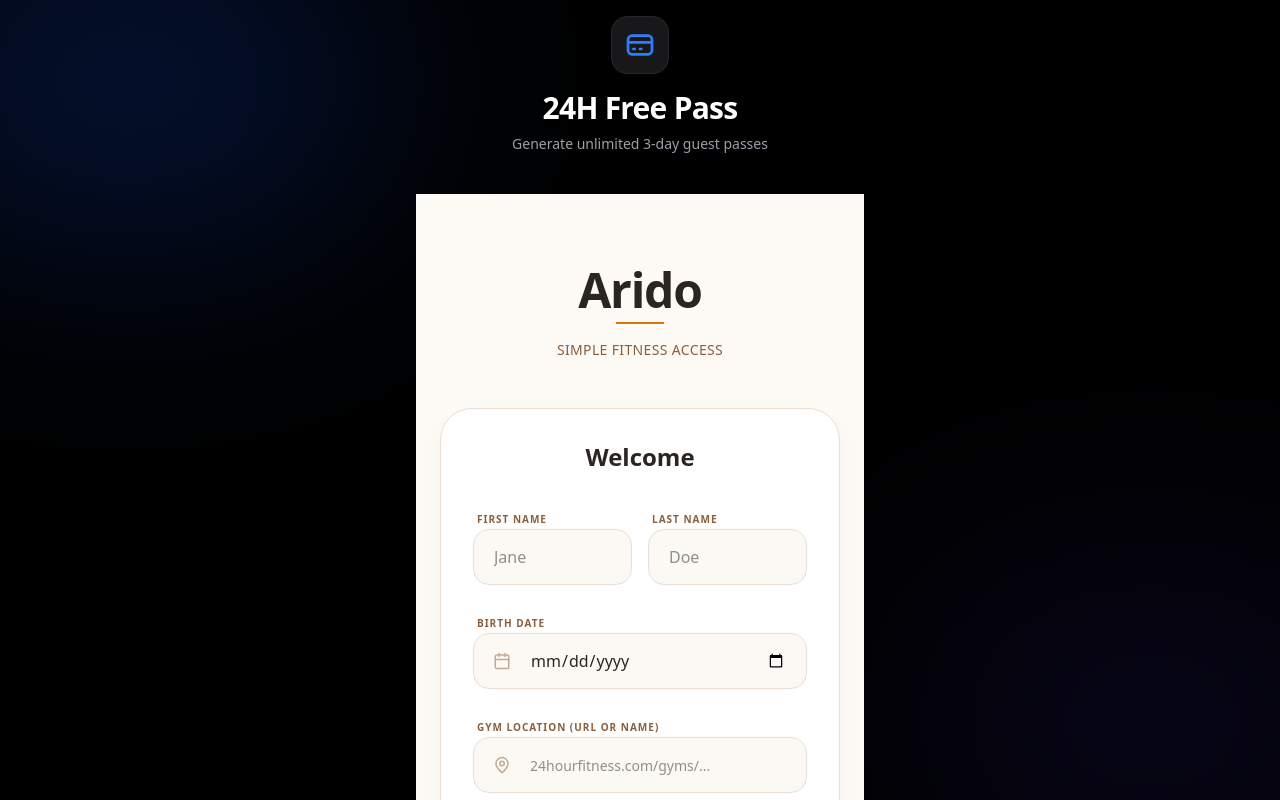
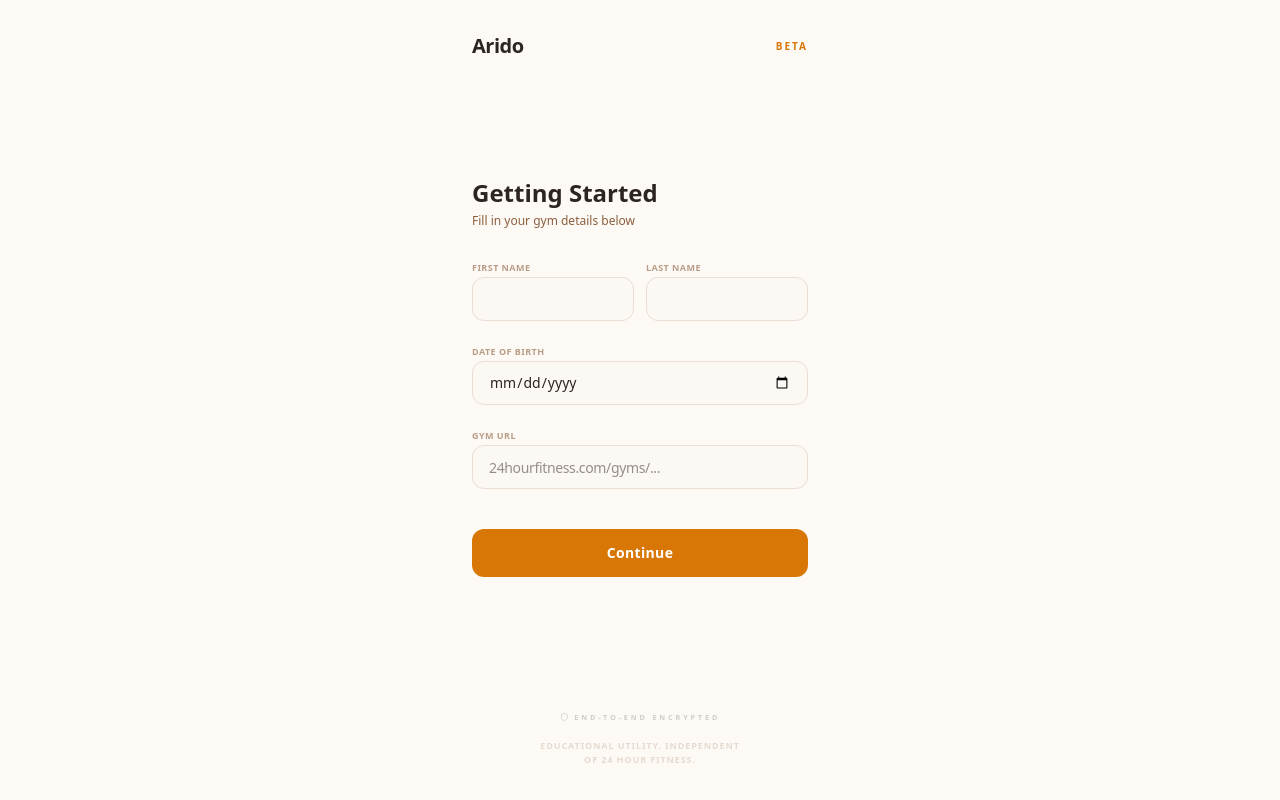
Before and after one commit to shlok-madhekar/fitness-pass-bot, a Next.js app: page / in a window 1280 px wide. Shown: the top 800 px of the page. Built offline with nearby package versions, Linux system fonts and the light colour scheme.

Commit message:
Arido Final: Professional sizing, rustic branding, and refined light-mode aesthetic

```diff
--- a/src/app/page.tsx
+++ b/src/app/page.tsx
@@ -2,45 +2,8 @@
 
 export default function Home() {
   return (
-    <main className="min-h-screen bg-black text-white selection:bg-blue-500/30 font-sans flex flex-col items-center justify-center p-4">
-
-      {/* Background Effects */}
-      <div className="fixed inset-0 z-0 pointer-events-none overflow-hidden">
-        <div className="absolute top-[-10%] left-[-10%] w-[40%] h-[40%] bg-blue-600/20 blur-[120px] rounded-full" />
-        <div className="absolute bottom-[-10%] right-[-10%] w-[40%] h-[40%] bg-indigo-600/10 blur-[120px] rounded-full" />
-      </div>
-
-      {/* Main Content */}
-      <div className="relative z-10 w-full max-w-md">
-
-        {/* Header */}
-        <div className="mb-10 text-center space-y-2">
-          <div className="inline-flex items-center justify-center p-3 bg-zinc-900 rounded-2xl border border-zinc-800 shadow-xl mb-4">
-            <svg
-              className="w-8 h-8 text-blue-500"
-              fill="none"
-              viewBox="0 0 24 24"
-              stroke="currentColor"
-            >
-              <path strokeLinecap="round" strokeLinejoin="round" strokeWidth={2} d="M3 10h18M7 15h1m4 0h1m-7 4h12a3 3 0 003-3V8a3 3 0 00-3-3H6a3 3 0 00-3 3v8a3 3 0 003 3z" />
-            </svg>
-          </div>
-          <h1 className="text-3xl font-bold tracking-tight text-white drop-shadow-sm">
-            24H Free Pass
-          </h1>
-          <p className="text-zinc-400 text-sm">
-            Generate unlimited 3-day guest passes
-          </p>
-        </div>
-
-        <PassManager />
-
-        {/* Footer */}
-        <div className="mt-12 text-center text-xs text-zinc-600 flex flex-col gap-1">
-          <p>For educational purposes only.</p>
-          <p>Not affiliated with 24 Hour Fitness.</p>
-        </div>
-      </div>
+    <main className="min-h-screen bg-[#fdfaf6] selection:bg-orange-200">
+      <PassManager />
     </main>
   );
 }
--- a/src/components/PassManager.tsx
+++ b/src/components/PassManager.tsx
@@ -12,8 +12,8 @@
     Ticket,
     CheckCircle2,
     AlertCircle,
-    MapPin,
-    Settings
+    Settings,
+    Shield
 } from "lucide-react";
 import {
     saveUserData,
@@ -27,29 +27,16 @@
 
 const DEFAULT_GYM_URL = "https://www.24hourfitness.com/gyms/san-ramon-ca/san-ramon-super-sport#freepass";
 
-/**
- * Normalizes a URL-like string into a full 24 Hour Fitness pass URL.
- * Handles missing protocol, missing www, and missing #freepass.
- */
 function normalizeGymUrl(input: string): string {
     let url = input.trim();
     if (!url) return DEFAULT_GYM_URL;
-
-    // Add https:// if missing
     if (!url.startsWith('http://') && !url.startsWith('https://')) {
         url = 'https://' + url;
     }
-
-    // Ensure it's a 24hourfitness.com link
-    if (!url.includes('24hourfitness.com')) {
-        return url; // Don't mess with it if it's not the right domain, let API handle error
-    }
-
-    // Ensure #freepass fragment is present if it's a gym page
+    if (!url.includes('24hourfitness.com')) return url;
     if (url.includes('/gyms/') && !url.includes('#')) {
         url = url.split('?')[0].split('#')[0].replace(/\/$/, '') + '#freepass';
     }
-
     return url;
 }
 
@@ -60,7 +47,6 @@
     const [loading, setLoading] = useState(false);
     const [error, setError] = useState<string | null>(null);
 
-    // Form State
     const [firstName, setFirstName] = useState("");
     const [lastName, setLastName] = useState("");
     const [dateOfBirth, setDateOfBirth] = useState("");
@@ -70,7 +56,6 @@
         setMounted(true);
         const savedUser = getUserData();
         const savedPass = getPassData();
-
         if (savedUser) {
             setUser(savedUser);
             setFirstName(savedUser.firstName);
@@ -78,15 +63,12 @@
             setDateOfBirth(savedUser.dateOfBirth);
             setGymInput(savedUser.gymUrl || DEFAULT_GYM_URL);
         }
-        if (savedPass) {
-            setPass(savedPass);
-        }
+        if (savedPass) setPass(savedPass);
     }, []);
 
     const handleSaveUser = (e: React.FormEvent) => {
         e.preventDefault();
         if (!firstName || !lastName || !dateOfBirth) return;
-
         const normalizedUrl = normalizeGymUrl(gymInput || DEFAULT_GYM_URL);
         const newData = { firstName, lastName, dateOfBirth, gymUrl: normalizedUrl };
         saveUserData(newData);
@@ -95,42 +77,31 @@
 
     const handleGeneratePass = async () => {
         if (!user) return;
-
         setLoading(true);
         setError(null);
-
         try {
             const res = await fetch("/api/generate-pass", {
                 method: "POST",
-                headers: {
-                    "Content-Type": "application/json",
-                },
-                body: JSON.stringify({
-                    ...user,
-                    gymUrl: user.gymUrl || DEFAULT_GYM_URL
-                }),
+                headers: { "Content-Type": "application/json" },
+                body: JSON.stringify({ ...user, gymUrl: user.gymUrl || DEFAULT_GYM_URL }),
             });
-
             const data = await res.json();
             if (data.success) {
-                const newPass: PassData = {
-                    code: data.code,
-                    generatedAt: Date.now(),
-                };
+                const newPass: PassData = { code: data.code, generatedAt: Date.now() };
                 savePassData(newPass);
                 setPass(newPass);
             } else {
-                setError(data.error || "Failed to generate pass");
+                setError(data.error || "Generation failed.");
             }
         } catch (err) {
-            setError("Network error. Please try again.");
+            setError("Connection failed.");
         } finally {
             setLoading(false);
         }
     };
 
     const handleReset = () => {
-        if (window.confirm("Delete all data? This cannot be undone.")) {
+        if (window.confirm("Clear all app data?")) {
             localStorage.clear();
             setUser(null);
             setPass(null);
@@ -141,94 +112,84 @@
         }
     };
 
-    const handleEditDetails = () => {
-        setUser(null);
-    };
-
     if (!mounted) return null;
 
     return (
-        <div className="min-h-screen bg-[#fdfaf6] flex flex-col items-center p-6 font-sans">
-            <div className="w-full max-w-md pt-12">
+        <div className="min-h-screen bg-[#fdfaf6] selection:bg-orange-100 flex flex-col items-center">
 
-                {/* Branding */}
-                <div className="mb-12 text-center">
-                    <h1 className="text-5xl font-arido font-bold text-[#2c2420] tracking-tight mb-2">Arido</h1>
-                    <div className="h-0.5 w-12 bg-[#d97706] mx-auto mb-4" />
-                    <p className="text-[#8b5e3c] font-medium text-sm tracking-wide uppercase">Simple Fitness Access</p>
-                </div>
+            {/* Top Bar Branding */}
+            <header className="w-full max-w-sm px-6 pt-8 pb-4 flex items-center justify-between">
+                <span className="font-arido font-bold text-xl text-[#2c2420] tracking-tight">Arido</span>
+                <span className="text-[10px] font-black uppercase tracking-[0.2em] text-[#d97706]">BETA</span>
+            </header>
 
+            <main className="w-full max-w-sm px-6 flex-1 flex flex-col">
                 <AnimatePresence mode="wait">
                     {!user ? (
                         <motion.div
-                            key="onboarding"
+                            key="setup"
                             initial={{ opacity: 0, y: 10 }}
                             animate={{ opacity: 1, y: 0 }}
                             exit={{ opacity: 0, y: -10 }}
-                            className="bg-white rounded-[32px] p-8 border border-[#eaddd3] premium-shadow"
+                            className="flex-1 flex flex-col justify-center"
                         >
-                            <h2 className="text-2xl font-arido font-bold text-[#2c2420] mb-8 text-center">Welcome</h2>
+                            <div className="mb-6">
+                                <h1 className="text-2xl font-arido font-bold text-[#2c2420] mb-1">Getting Started</h1>
+                                <p className="text-xs font-medium text-[#8b5e3c]">Fill in your gym details below</p>
+                            </div>
 
-                            <form onSubmit={handleSaveUser} className="space-y-6">
-                                <div className="grid grid-cols-2 gap-4">
-                                    <div className="space-y-2">
-                                        <label className="text-[10px] font-black uppercase tracking-widest text-[#8b5e3c] ml-1">First Name</label>
+                            <form onSubmit={handleSaveUser} className="space-y-4">
+                                <div className="grid grid-cols-2 gap-3">
+                                    <div className="space-y-1">
+                                        <label className="text-[9px] font-bold uppercase tracking-wider text-[#8b5e3c] opacity-60">First Name</label>
                                         <input
                                             type="text"
                                             required
-                                            placeholder="Jane"
                                             value={firstName}
                                             onChange={(e) => setFirstName(e.target.value)}
-                                            className="w-full h-14 rounded-2xl px-5 text-[#2c2420] font-medium"
+                                            className="w-full h-11 bg-white border border-[#eaddd3] rounded-xl px-4 text-sm text-[#2c2420] font-medium"
                                         />
                                     </div>
-                                    <div className="space-y-2">
-                                        <label className="text-[10px] font-black uppercase tracking-widest text-[#8b5e3c] ml-1">Last Name</label>
+                                    <div className="space-y-1">
+                                        <label className="text-[9px] font-bold uppercase tracking-wider text-[#8b5e3c] opacity-60">Last Name</label>
                                         <input
                                             type="text"
                                             required
-                                            placeholder="Doe"
                                             value={lastName}
                                             onChange={(e) => setLastName(e.target.value)}
-                                            className="w-full h-14 rounded-2xl px-5 text-[#2c2420] font-medium"
+                                            className="w-full h-11 bg-white border border-[#eaddd3] rounded-xl px-4 text-sm text-[#2c2420] font-medium"
                                         />
                                     </div>
                                 </div>
 
-                                <div className="space-y-2">
-                                    <label className="text-[10px] font-black uppercase tracking-widest text-[#8b5e3c] ml-1">Birth Date</label>
-                                    <div className="relative">
-                                        <Calendar className="absolute left-5 top-1/2 -translate-y-1/2 text-[#8b5e3c] opacity-50" size={18} />
+                                <div className="space-y-1">
+                                    <label className="text-[9px] font-bold uppercase tracking-wider text-[#8b5e3c] opacity-60">Date of Birth</label>
                                     <input
                                         type="date"
                                         required
                                         value={dateOfBirth}
                                         onChange={(e) => setDateOfBirth(e.target.value)}
-                                            className="w-full h-14 rounded-2xl pl-14 pr-5 text-[#2c2420] font-medium [color-scheme:light]"
+                                        className="w-full h-11 bg-white border border-[#eaddd3] rounded-xl px-4 text-sm text-[#2c2420] font-medium [color-scheme:light]"
                                     />
                                 </div>
-                                </div>
 
-                                <div className="space-y-2">
-                                    <label className="text-[10px] font-black uppercase tracking-widest text-[#8b5e3c] ml-1">Gym Location (URL or Name)</label>
-                                    <div className="relative">
-                                        <MapPin className="absolute left-5 top-1/2 -translate-y-1/2 text-[#8b5e3c] opacity-50" size={18} />
+                                <div className="space-y-1">
+                                    <label className="text-[9px] font-bold uppercase tracking-wider text-[#8b5e3c] opacity-60">Gym URL</label>
                                     <input
                                         type="text"
                                         required
                                         value={gymInput}
                                         onChange={(e) => setGymInput(e.target.value)}
-                                            className="w-full h-14 rounded-2xl pl-14 pr-5 text-[#2c2420] font-medium text-sm"
+                                        className="w-full h-11 bg-white border border-[#eaddd3] rounded-xl px-4 text-sm text-[#2c2420] font-medium tracking-tight"
                                         placeholder="24hourfitness.com/gyms/..."
                                     />
-                                    </div>
                                 </div>
 
                                 <button
                                     type="submit"
-                                    className="w-full bg-[#d97706] hover:bg-[#b45309] active:scale-[0.98] text-white font-bold rounded-2xl h-16 transition-all mt-4 tracking-wide shadow-lg shadow-orange-100"
+                                    className="w-full bg-[#d97706] hover:bg-[#b45309] active:scale-[0.98] text-white font-bold rounded-xl h-12 transition-all mt-6 text-sm tracking-wide"
                                 >
-                                    Get Started
+                                    Continue
                                 </button>
                             </form>
                         </motion.div>
@@ -238,89 +199,101 @@
                             initial={{ opacity: 0, scale: 0.98 }}
                             animate={{ opacity: 1, scale: 1 }}
                             exit={{ opacity: 0, scale: 0.98 }}
-                            className="space-y-4"
+                            className="flex-1 flex flex-col py-8"
                         >
                             {/* Pass Card */}
-                            <div className="bg-white rounded-[40px] p-10 border border-[#eaddd3] premium-shadow text-center relative overflow-hidden">
-                                <p className="text-[10px] font-black uppercase tracking-[0.3em] text-[#8b5e3c] mb-6 opacity-60">Guest Entry Code</p>
+                            <div className="bg-white rounded-[32px] p-8 border border-[#eaddd3] premium-shadow text-center relative mb-6">
+                                <span className="text-[9px] font-black uppercase tracking-[0.2em] text-[#8b5e3c] opacity-40 mb-6 block">Pass Redemption Code</span>
 
-                                <div className="py-6">
+                                <div className="py-4">
                                     {isPassValid(pass) ? (
-                                        <div className="space-y-4">
-                                            <h2 className="text-6xl font-arido font-bold text-[#2c2420] tracking-tighter">{pass?.code}</h2>
-                                            <div className="inline-flex items-center gap-2 py-2 px-4 bg-[#fdfaf6] text-[#d97706] rounded-full text-[10px] font-black uppercase tracking-widest border border-[#eaddd3]">
-                                                <CheckCircle2 size={12} />
+                                        <div className="space-y-3">
+                                            <h2 className="text-5xl font-arido font-bold text-[#2c2420] tracking-tighter">{pass?.code}</h2>
+                                            <div className="inline-flex items-center gap-1.5 py-1 px-3 bg-[#fdfaf6] text-[#d97706] rounded-full text-[9px] font-black uppercase tracking-widest border border-[#eaddd3]">
+                                                <CheckCircle2 size={10} />
                                                 Verified Active
                                             </div>
                                         </div>
                                     ) : (
-                                        <div className="space-y-4">
-                                            <h2 className="text-5xl font-arido font-bold text-zinc-100 tracking-tighter">REFRESH</h2>
-                                            <div className="inline-flex items-center gap-2 py-2 px-4 bg-zinc-50 text-zinc-400 rounded-full text-[10px] font-black uppercase tracking-widest border border-zinc-100">
-                                                <AlertCircle size={12} />
-                                                Ready to Generate
+                                        <div className="space-y-3">
+                                            <h2 className="text-4xl font-arido font-bold text-zinc-100 tracking-tighter">REFRESH</h2>
+                                            <div className="inline-flex items-center gap-1.5 py-1 px-3 bg-zinc-50 text-zinc-400 rounded-full text-[9px] font-black uppercase tracking-widest border border-zinc-100">
+                                                <AlertCircle size={10} />
+                                                Ready to Link
                                             </div>
                                         </div>
                                     )}
                                 </div>
                             </div>
 
-                            {/* Main Action */}
+                            {/* Main Generating Action */}
                             <button
                                 onClick={() => handleGeneratePass()}
                                 disabled={loading}
-                                className="w-full bg-[#2c2420] hover:bg-black text-white h-20 rounded-[28px] transition-all disabled:opacity-50 flex items-center justify-center gap-4 shadow-2xl shadow-zinc-200"
+                                className="w-full h-16 bg-[#2c2420] hover:bg-black text-white rounded-2xl transition-all disabled:opacity-50 flex items-center justify-center gap-3 mb-4 shadow-xl shadow-zinc-100"
                             >
                                 {loading ? (
-                                    <RefreshCw className="animate-spin text-[#d97706]" size={24} />
+                                    <RefreshCw className="animate-spin text-[#d97706]" size={20} />
                                 ) : (
-                                    <Ticket size={24} className="text-[#d97706]" />
+                                    <Ticket size={20} className="text-[#d97706]" />
                                 )}
-                                <span className="font-arido font-bold text-lg tracking-wide">
-                                    {loading ? "Generating..." : isPassValid(pass) ? "Refresh New Pass" : "Claim Free Pass"}
+                                <span className="font-arido font-bold text-base tracking-wide">
+                                    {loading ? "Syncing..." : isPassValid(pass) ? "Refresh Code" : "Acquire Free Pass"}
                                 </span>
                             </button>
 
                             {error && (
-                                <div className="bg-red-50 text-red-700 p-4 rounded-2xl text-[11px] font-black uppercase tracking-widest text-center border border-red-100 animate-pulse">
+                                <div className="mb-4 bg-red-50 text-red-700 p-3 rounded-xl text-[10px] font-bold uppercase tracking-wide text-center border border-red-100">
                                     {error}
                                 </div>
                             )}
 
-                            {/* Profile Bar */}
-                            <div className="bg-white rounded-[24px] p-2 border border-[#eaddd3] flex items-center justify-between mt-8">
-                                <div className="flex items-center gap-3 pl-2">
-                                    <div className="w-10 h-10 rounded-full bg-[#fdfaf6] border border-[#eaddd3] flex items-center justify-center text-[#d97706]">
-                                        <User size={18} />
+                            {/* Info Section */}
+                            <div className="bg-white rounded-2xl p-4 border border-[#eaddd3] flex items-center justify-between mt-auto">
+                                <div className="flex items-center gap-3">
+                                    <div className="w-9 h-9 rounded-full bg-[#fdfaf6] border border-[#eaddd3] flex items-center justify-center text-[#d97706]">
+                                        <User size={16} />
                                     </div>
                                     <div className="flex flex-col min-w-0">
-                                        <p className="text-[12px] font-black text-[#2c2420] uppercase tracking-tight truncate">{user.firstName} {user.lastName}</p>
-                                        <p className="text-[10px] font-bold text-[#8b5e3c] opacity-60 truncate">
-                                            {user.gymUrl?.split('/gyms/')[1]?.split('#')[0].replace(/-/g, ' ') || "Default Gym"}
+                                        <p className="text-[11px] font-black text-[#2c2420] uppercase tracking-tight truncate">{user.firstName} {user.lastName}</p>
+                                        <p className="text-[9px] font-bold text-[#8b5e3c] opacity-50 truncate max-w-[140px]">
+                                            {user.gymUrl?.split('/gyms/')[1]?.split('#')[0].replace(/-/g, ' ') || "Gym Location"}
                                         </p>
                                     </div>
                                 </div>
-                                <div className="flex items-center pr-1">
+                                <div className="flex items-center gap-1">
                                     <button
-                                        onClick={handleEditDetails}
-                                        className="p-3 text-[#2c2420] hover:text-[#d97706] transition-colors"
-                                        title="Edit Profile"
+                                        onClick={() => setUser(null)}
+                                        className="p-2 text-[#2c2420] hover:bg-[#fdfaf6] rounded-lg transition-all"
+                                        title="Profile"
                                     >
-                                        <Settings size={20} />
+                                        <Settings size={18} />
                                     </button>
                                     <button
                                         onClick={handleReset}
-                                        className="p-3 text-[#8b5e3c] hover:text-red-600 transition-colors"
-                                        title="Reset All"
+                                        className="p-2 text-[#8b5e3c] hover:text-red-600 hover:bg-red-50 rounded-lg transition-all"
+                                        title="Reset"
                                     >
-                                        <LogOut size={20} />
+                                        <LogOut size={18} />
                                     </button>
                                 </div>
                             </div>
                         </motion.div>
                     )}
                 </AnimatePresence>
+            </main>
+
+            {/* Subdued Legal Footer */}
+            <footer className="w-full max-w-sm px-6 py-8 text-center space-y-4">
+                <div className="flex items-center justify-center gap-1.5 opacity-20 grayscale scale-90">
+                    <Shield size={10} className="text-zinc-900" />
+                    <span className="text-[8px] font-black uppercase tracking-[0.4em] text-zinc-900">End-to-End Encrypted</span>
                 </div>
+
+                <div className="text-[9px] font-bold text-[#8b5e3c] uppercase tracking-widest opacity-20 leading-relaxed max-w-[200px] mx-auto">
+                    Educational utility. Independent of 24 Hour Fitness.
+                </div>
+            </footer>
         </div>
     );
 }
```
Lines whose indentation alone changed are shown as unchanged.
